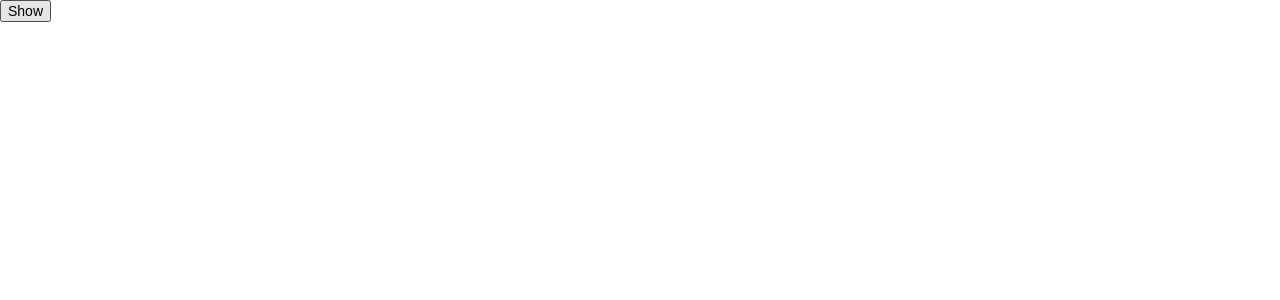
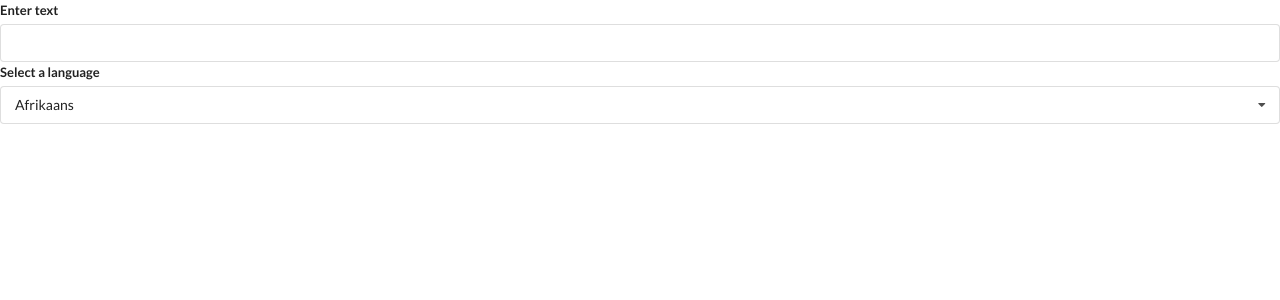
Before and after one commit to janechodance/widgets, a React (Create React App) app: page / in a window 1280 px wide. Shown: the top 300 px of the page. Built offline with nearby package versions, Linux system fonts and the light colour scheme.

Commit message:
translate setup

```diff
--- a/src/App.js
+++ b/src/App.js
@@ -3,6 +3,7 @@
 import Accordion from "./components/Accordion";
 import Dropdown from "./components/Dropdown";
 import Search from "./components/Search";
+import Translate from "./components/Translate";
 
 const items = [
     {
@@ -35,16 +36,17 @@
 
 function App(){
     const [selected, setSelected] = useState(options[0])
-    const [showDropdown, setShowDropdown] = useState(false)
+
     return(
         <div>
-            <button onClick ={()=> setShowDropdown(!showDropdown)}>Show</button>
+
             {/* <Accordion items={items}/> */}
             {/* <Search /> */}
-            {showDropdown? <Dropdown
+             {/* <Dropdown
              selected={selected}
              onSelectedChange={setSelected}
-             options={options} /> : null}
+             options={options} />  */}
+             <Translate/>
         </div>
     )
 }
--- a/src/components/Dropdown.js
+++ b/src/components/Dropdown.js
@@ -1,6 +1,6 @@
 import React, { useEffect } from "react";
 import {useState, useRef} from 'react';
-function Dropdown({options, selected, onSelectedChange}){
+function Dropdown({options, selected, onSelectedChange, label}){
     useEffect(() => {
         const onBodyClick = (event) => {
           if (ref.current.contains(event.target)) {
@@ -31,7 +31,7 @@
 return(
     <div ref={ref} className="ui form">
       <div className="field">
-          <label className="label">Select a Color</label>
+          <label className="label">{label}</label>
           <div onClick={()=> setDropdown(!dropdown)}
           className={`ui selection dropdown ${dropdown? 'visible active' : ''}`}>
               <i className="dropdown icon"></i>
--- /dev/null
+++ b/src/components/Translate.js
@@ -0,0 +1,35 @@
+import React, {useState, useEffect} from "react";
+import Dropdown from "./Dropdown";
+
+const options = [
+    {
+        label: 'Afrikaans',
+        value: 'af'
+    },
+    {
+        label: 'Arabic',
+        value: 'ar'
+    },
+    {
+        label: 'Hindi',
+        value: 'hi'
+    }
+]
+function Translate(){
+    const [language, setLanguage]= useState(options[0])
+    const [text, setText] = useState('')
+    return(
+        <div>
+            <div className="ui form">
+                <div className="field">
+                <label>Enter text</label>
+                <input value={text} onChange={(e)=> setText(e.target.value)}/>
+                </div>
+            </div>
+            <Dropdown options={options} selected={language} onSelectedChange={setLanguage} label="Select a language"/>
+
+        </div>
+    );
+};
+
+export default Translate;
```
